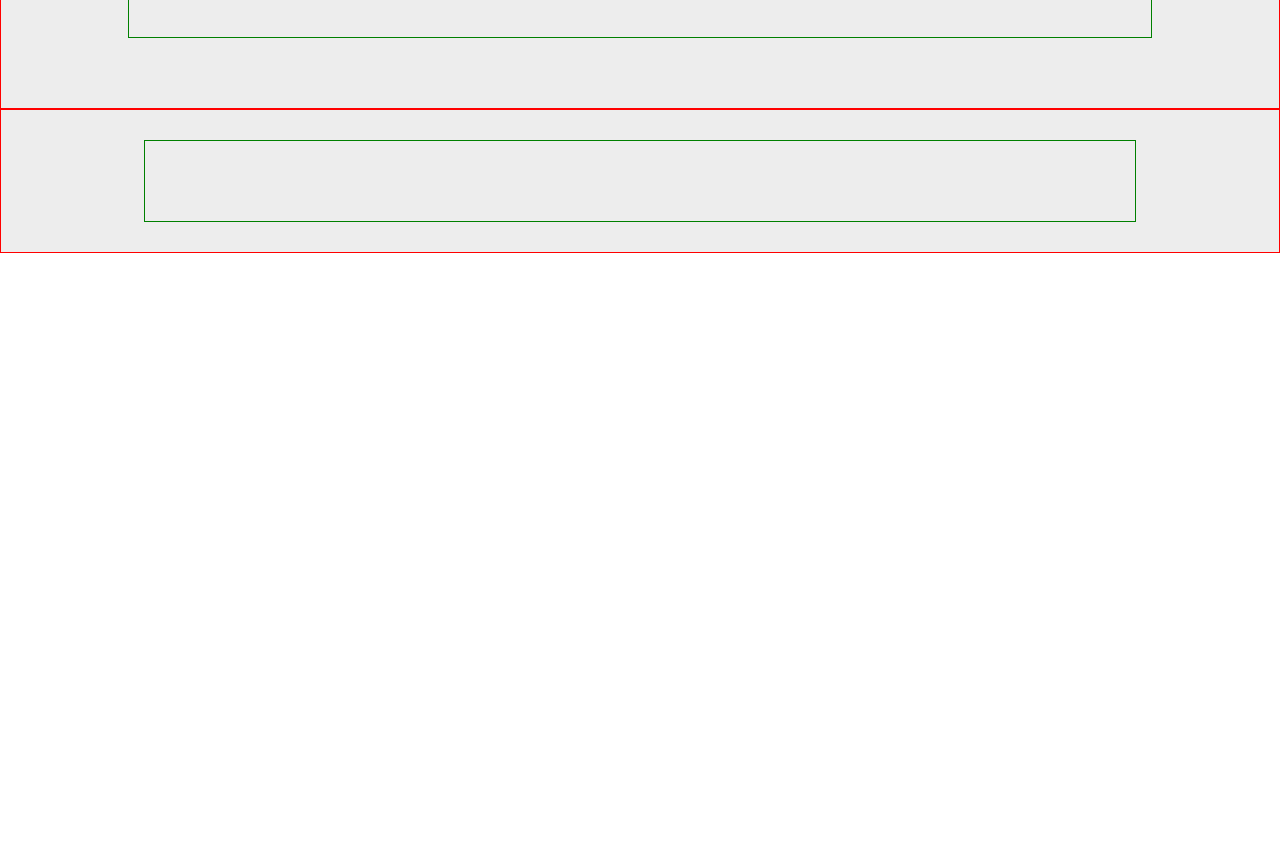
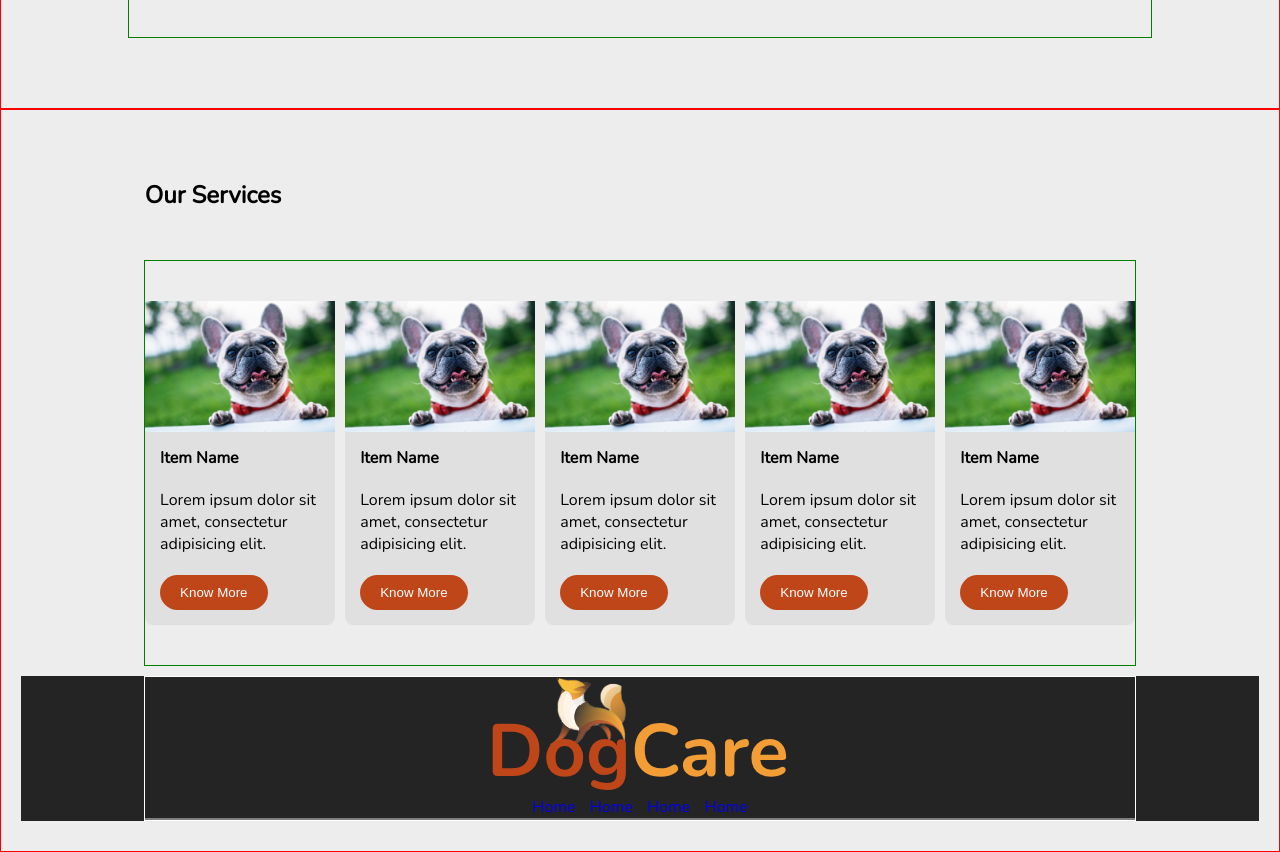
Before and after one commit to Nikhil-sajwan007/Dogcare, a website: page index.html in a window 1280 px wide. Shown: the part 1684-2536 px from the top of the page. Before the commit the page ends 1937 px from the top, so only its background shows below. Drawn offline with nearby package versions, Linux system fonts and the light colour scheme.

Commit message:
dksjfjfkldfdsff

```diff
--- a/index.html
+++ b/index.html
@@ -154,22 +154,39 @@
 
     <div class="row container">
 
-        <div class="product-slider usp-inner">
+        <div class="intro">
 
-            <div class="owl-carousel owl-theme">
-                <div class="product-card">
+            <h2>Our Services</h2>
+        </div>
+
+        <div class="product-slider usp-inner ">
 
 
 
 
 
+
+
+            <div class="owl-carousel owl-theme ">
+                <div class="product-card">
+                    <div>
+
+                        <img src="/Image/bg-parallax.jpg" alt="">
+
                     </div>
-                <div> <img src="/Image/Logo.png" alt="" ></div>
-                <div> Your Content </div>
-                <div> Your Content </div>
-                <div> Your Content </div>
-                <div> Your Content </div>
-                <div> Your Content </div>
+
+                    <div class="product-inner-box">
+                        <strong class="pad">
+                            Item Name
+                        </strong>
+                        <p class="pad">Lorem ipsum dolor sit amet, consectetur adipisicing elit.</p>
+
+
+                        <button class="btn1"><a href="#"> Know More </a></button>
+                    </div>
+
+                </div>
+            </div>
         </div>
 
 
@@ -177,11 +194,35 @@
 
 
 
+<div class="footer">
+
+
+   <div class="footer-inner">
+
+            <div class="footer-logo">
+
+                <img src="/Image/Logo.png" alt="">
             </div>
 
 
 
+<div class="footer-menu">
+
+
+    <ul >
+
+        <li><a href="#">Home</a></li>
+        <li><a href="#">Home</a></li>
+        <li><a href="#">Home</a></li>
+        <li><a href="#">Home</a></li>
+    </ul>
 </div>
+
+   </div>
+
+
+</div>
+
         <script>
 
 
@@ -190,7 +231,7 @@ $('.owl-carousel').owlCarousel({
                 loop: true,
                 margin: 10,
                 nav: false,
-    dots: false
+                dots: false,
                 autoplay: true,
                 responsive: {
                     0: {
--- a/style.css
+++ b/style.css
@@ -180,6 +180,10 @@ color: var(--Primary-color)
     display: block;
 
 }
+.btn1 a{
+
+    color: white;
+}
 
 .btn1:hover{
 
@@ -292,6 +296,54 @@ h2{
 
 .product-card{
 
-    background-color: gray;
-    padding: 10px;
+    background-color: rgb(224, 224, 224);
+
+    border-radius: 8px;
+
 }
+
+.product-inner-box{
+
+    padding: 15px 15px;
+}
+
+.inner-box {
+
+    width: 80%;
+}
+
+
+.footer{
+
+background-color: #242424;
+
+}
+
+
+.footer-inner {
+
+    width: 80%;
+    border: 1px solid white;
+    margin: 10px auto;
+}
+
+.footer-logo{
+
+ text-align: center;
+}
+
+.footer-menu{
+
+    text-align: center;
+
+    border-bottom: 2px solid gray;
+}
+
+
+.footer-menu ul li{
+
+    display: inline-block;
+    color: var(--background);
+    padding: 0px 5px;
+
+}
```
Lines whose indentation alone changed are shown as unchanged.
